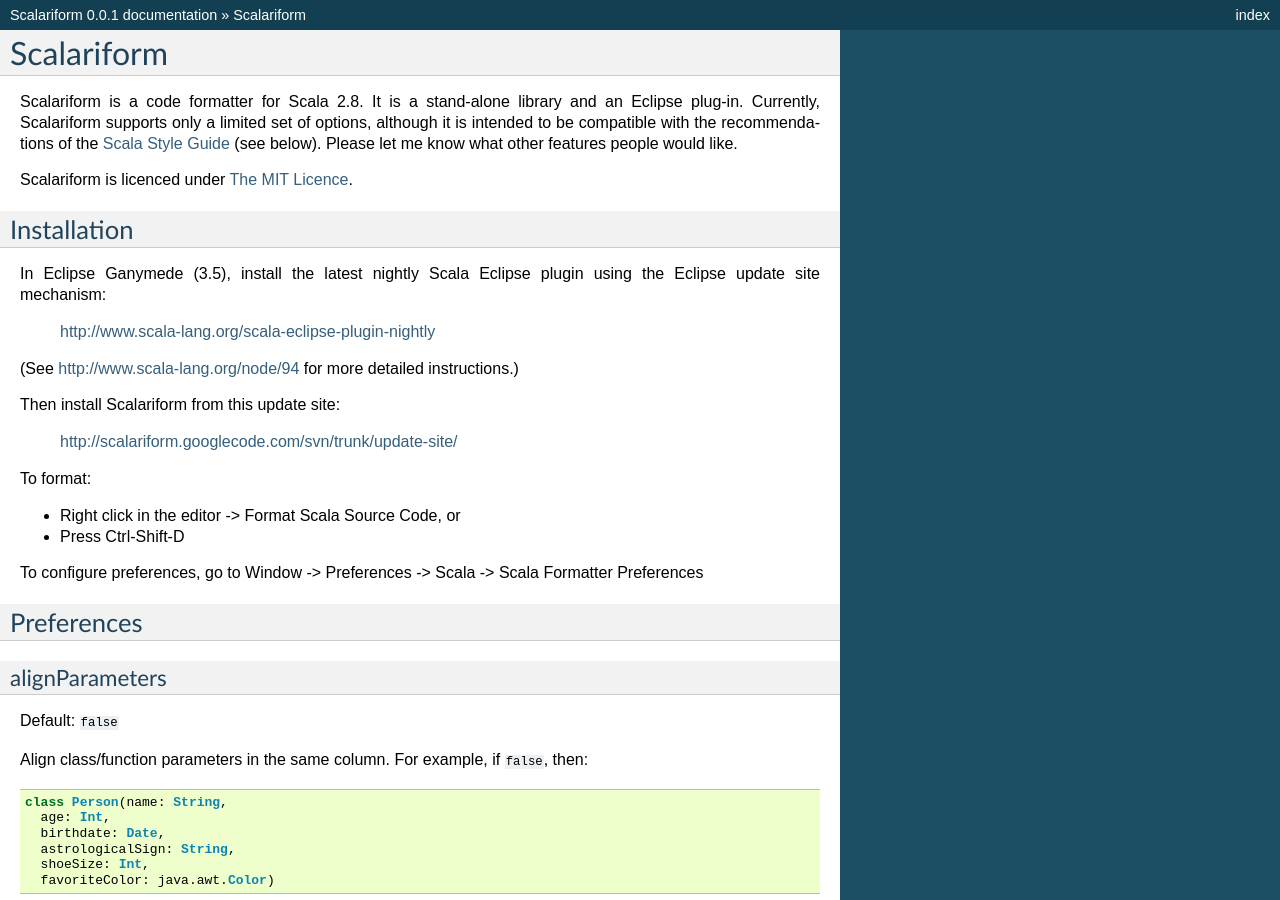
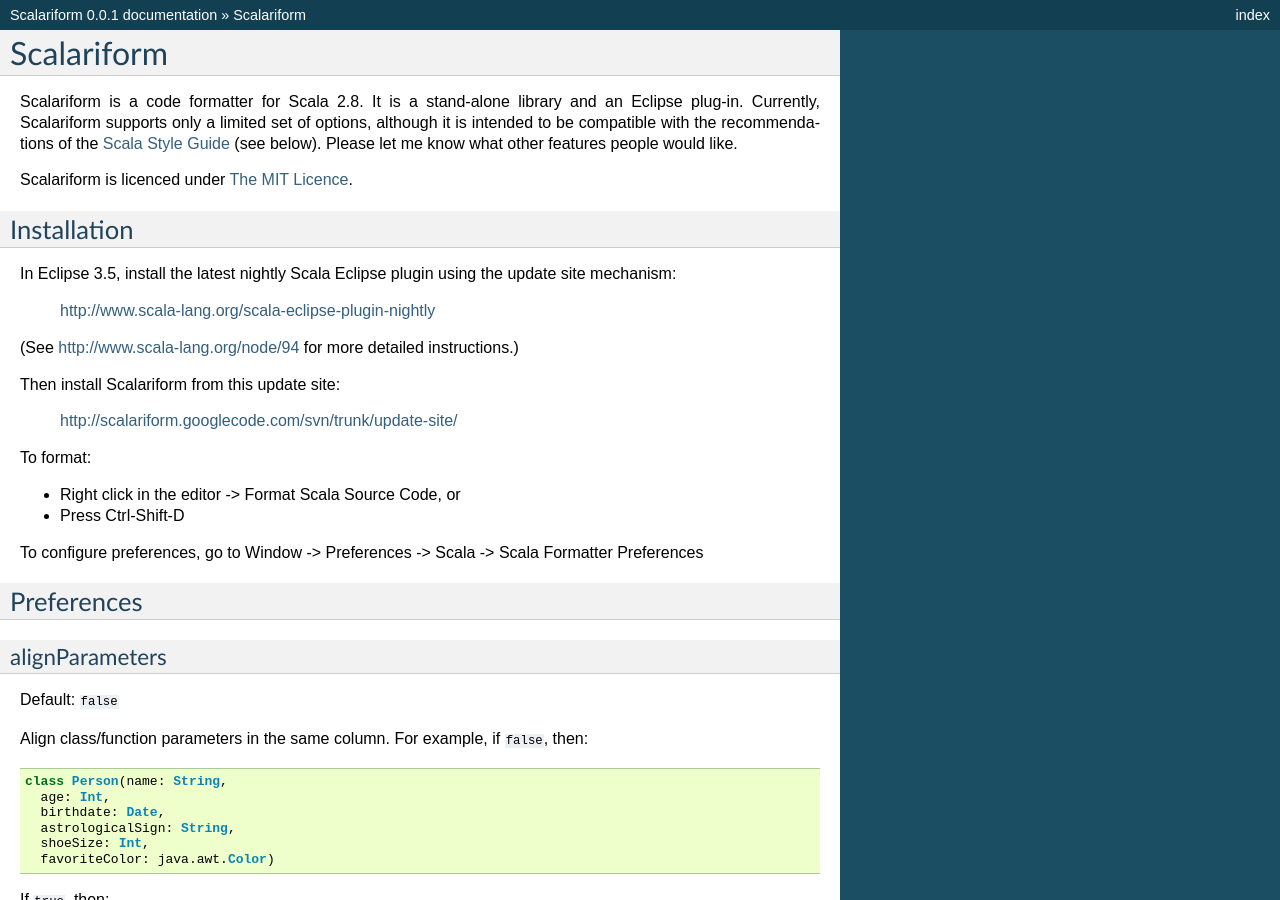
Before and after one commit to scala-ide/scalariform, a Sphinx documentation site: the page built from docs/source/index.rst, in a window 1280 px wide and 900 px high. Built offline with Sphinx 7.4.7, drawn with Linux system fonts in a browser that asks for light colours.

Commit message:
doc tweak

```diff
--- a/README.rst
+++ b/README.rst
@@ -15,8 +15,8 @@
 Installation
 ------------
 
-In Eclipse Ganymede (3.5), install the latest nightly Scala Eclipse
-plugin using the Eclipse update site mechanism:
+In Eclipse 3.5, install the latest nightly Scala Eclipse plugin using
+the update site mechanism:
 
   http://www.scala-lang.org/scala-eclipse-plugin-nightly
 
--- a/docs/source/index.rst
+++ b/docs/source/index.rst
@@ -15,8 +15,8 @@
 Installation
 ------------
 
-In Eclipse Ganymede (3.5), install the latest nightly Scala Eclipse
-plugin using the Eclipse update site mechanism:
+In Eclipse 3.5, install the latest nightly Scala Eclipse plugin using
+the update site mechanism:
 
   http://www.scala-lang.org/scala-eclipse-plugin-nightly
 
```
